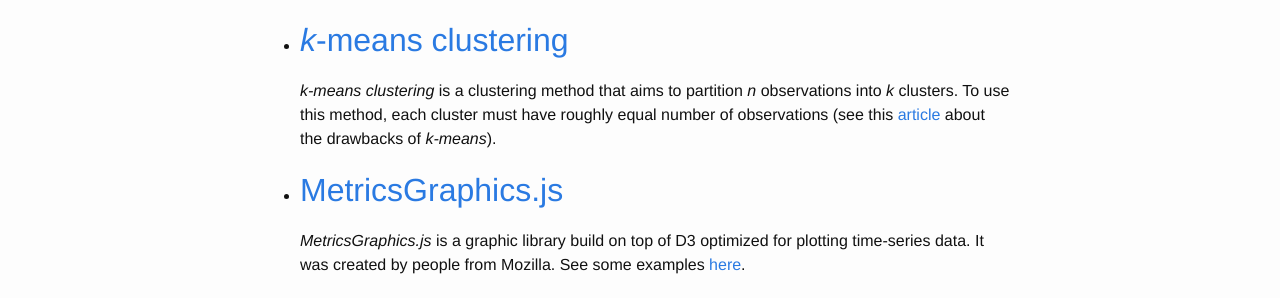
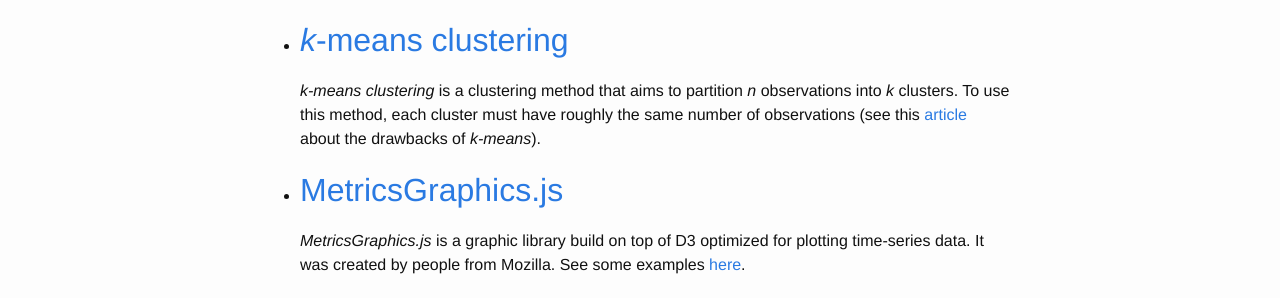
Before and after one commit to seiteta/seiteta.github.io_old, a Jekyll site: the page built from _posts/2014-11-19-data-science-glossary.md, in a window 1280 px wide. Shown: the part 979-1277 px from the top of the page. Built offline with Jekyll 4.4.1, drawn with Linux system fonts in a browser that asks for light colours.

Commit message:
Update 2014-11-19-data-science-glossary.md

```diff
--- a/_posts/2014-11-19-data-science-glossary.md
+++ b/_posts/2014-11-19-data-science-glossary.md
@@ -32,7 +32,7 @@ Because it's better if you have all the vocabulary you need into a single place.
 
 * ## [*k*-means clustering](http://en.wikipedia.org/wiki/K-means_clustering)
 
-  *k-means clustering* is a clustering method that aims to partition *n* observations into *k* clusters. To use this method, each cluster must have roughly equal number of observations (see this [article](http://varianceexplained.org/r/kmeans-free-lunch/) about the drawbacks of *k-means*).
+  *k-means clustering* is a clustering method that aims to partition *n* observations into *k* clusters. To use this method, each cluster must have roughly the same number of observations (see this [article](http://varianceexplained.org/r/kmeans-free-lunch/) about the drawbacks of *k-means*).
 
 * ## [MetricsGraphics.js](http://metricsgraphicsjs.org/)
 
```
